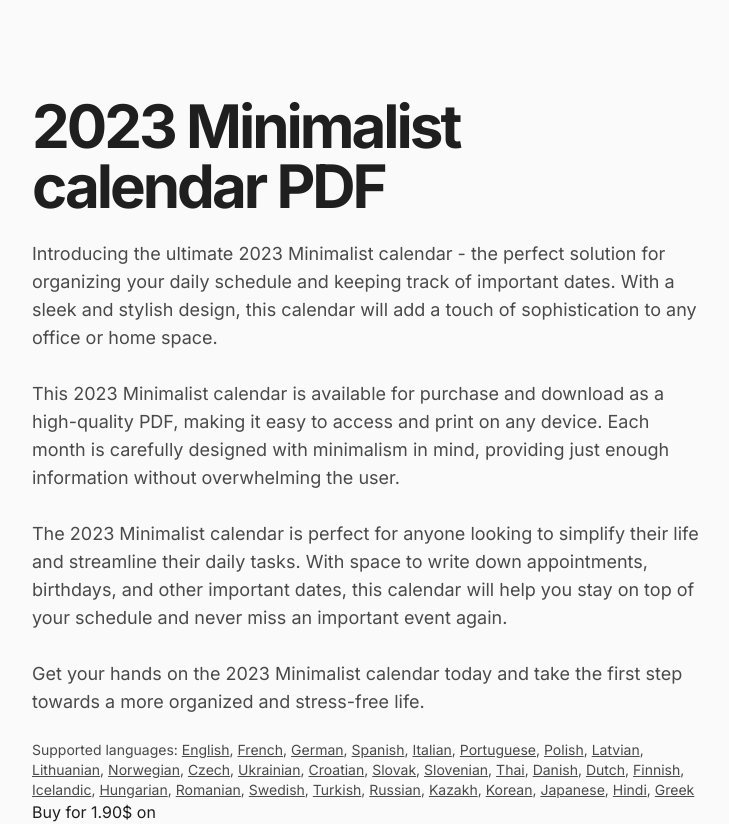
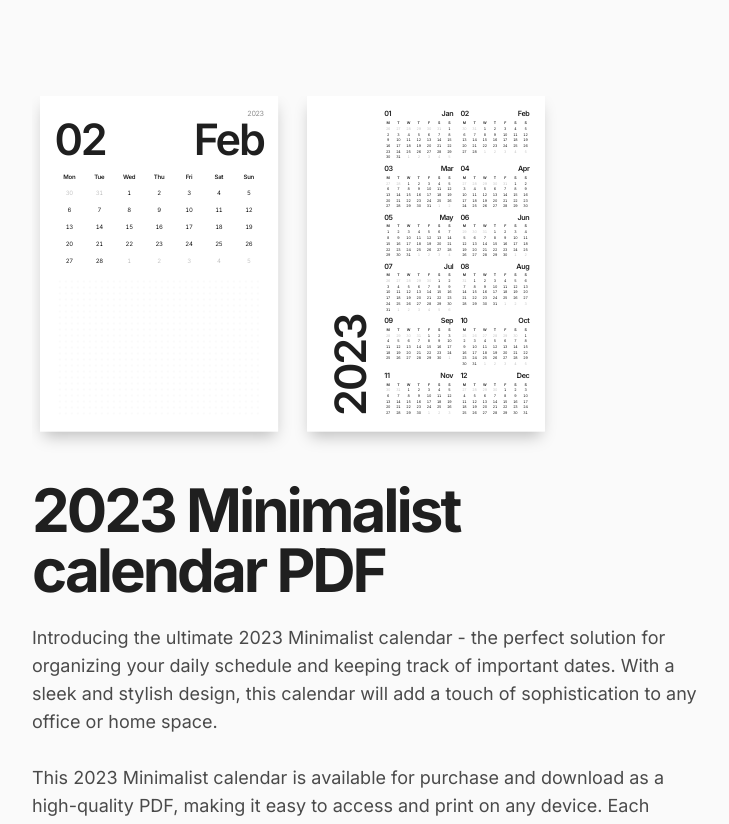
Before and after one commit to BartoszJarocki/minimal, a Next.js app in the folder apps/frontend/: page /calendars/preview/2023/minimalist in a window 1280 px wide. Shown: the top 824 px of the page, without its empty margins (104-833 px from the left). Built offline with nearby package versions, Linux system fonts and the light colour scheme; a web font is replaced by a local one.

Commit message:
Added img preview

```diff
--- a/apps/frontend/src/pages/calendars/preview/[year]/[theme]/index.tsx
+++ b/apps/frontend/src/pages/calendars/preview/[year]/[theme]/index.tsx
@@ -8,6 +8,10 @@ import React from "react";
 import Balancer from "react-wrap-balancer";
 import { BuyButton } from "../../../../../components/BuyButton";
 import { SupportedLocales } from "../../../../../components/calendar/Calendar";
+import {
+  SimpleMilimalistYearCalendar,
+  SimpleMinimalistMonthCalendar,
+} from "../../../../../components/calendar/themes/SimpleMinimalist";
 import { Container } from "../../../../../components/Container";
 import { Footer } from "../../../../../components/Footer";
 import { H1 } from "../../../../../components/H1";
@@ -19,10 +23,11 @@ import { Theme, ThemeNameLookup } from "../../../../print";
 interface Props {
   theme: Theme;
   year: number;
+  locale: string;
 }
 
-export default function Preview({ theme, year }: Props) {
-  const date = DateTime.now().set({ year });
+export default function Preview({ theme, year, locale }: Props) {
+  const date = DateTime.now().set({ year }).setLocale(locale);
   const url = `https://useminimal.com/calendars/preview/${year}/${theme}`;
   const title = `${date.toFormat("yyyy")} ${
     ThemeNameLookup[theme]
@@ -57,6 +62,28 @@ export default function Preview({ theme, year }: Props) {
       <Container>
         <main className="pb-24">
           <section className="max-w-2xl space-y-6">
+            <div className="overflow-x-auto px-2">
+              <div className="flex h-[360px] gap-x-12">
+                <div className="inset-0 top-0 right-0 flex h-full origin-top-left scale-[30%] gap-x-24">
+                  <div className="paper-a4-portrait bg-white shadow-2xl">
+                    <SimpleMinimalistMonthCalendar
+                      date={date}
+                      variant="portrait"
+                      size="a4"
+                    />
+                  </div>
+
+                  <div className="paper-a4-portrait bg-white shadow-2xl">
+                    <SimpleMilimalistYearCalendar
+                      date={date}
+                      variant="portrait"
+                      size="a4"
+                    />
+                  </div>
+                </div>
+              </div>
+            </div>
+
             <H1>
               <Balancer>{title}</Balancer>
             </H1>
@@ -100,6 +127,11 @@ export default function Preview({ theme, year }: Props) {
                   {locale.englishName}
                 </Link>
               )).reduce(joinComponents, [])}
+            </P>
+
+            <P className="text-sm">
+              Download format: Zipped set of PDFs (A4 and A5 sizes in both
+              portrait and landscape orientations)
             </P>
 
             <BuyButton />
@@ -148,6 +180,7 @@ export const getServerSideProps: GetServerSideProps<Props> = async (
   return {
     props: {
       ...parseQueryParams(context.query),
+      locale: context.locale || "en-US",
     },
   };
 };
--- a/apps/frontend/src/pages/calendars/preview/[year]/index.tsx
+++ b/apps/frontend/src/pages/calendars/preview/[year]/index.tsx
@@ -5,6 +5,10 @@ import Link from "next/link";
 import { ParsedUrlQuery } from "querystring";
 import React from "react";
 import { SupportedLocales } from "../../../../components/calendar/Calendar";
+import {
+  SimpleMinimalistMonthCalendar,
+  SimpleMilimalistYearCalendar,
+} from "../../../../components/calendar/themes/SimpleMinimalist";
 import { Container } from "../../../../components/Container";
 import { Footer } from "../../../../components/Footer";
 import { H1 } from "../../../../components/H1";
@@ -87,7 +91,7 @@ export default function Preview({ year }: Props) {
 export const getServerSideProps: GetServerSideProps<Props> = async (
   context
 ) => {
-  context.res.setHeader('Cache-Control', SSR_CACHE_CONFIG);
+  context.res.setHeader("Cache-Control", SSR_CACHE_CONFIG);
 
   return {
     props: {
--- a/apps/frontend/src/pages/index.tsx
+++ b/apps/frontend/src/pages/index.tsx
@@ -19,6 +19,7 @@ import { H2 } from "../components/H2";
 import { InlineButton } from "../components/InlineButton";
 import { H1 } from "../components/H1";
 import { BuyButton } from "../components/BuyButton";
+import Link from "next/link";
 
 Settings.defaultLocale = "en-US";
 
@@ -70,7 +71,14 @@ export default function Landing() {
 
             <section className="max-w-3xl py-12 md:py-24">
               <div className="space-y-4">
-                <H2>Minimal</H2>
+                <H2>
+                  <Link
+                    href={`/calendars/preview/${date.year}/minimalist`}
+                    className="underline"
+                  >
+                    Minimalist
+                  </Link>
+                </H2>
                 <P>
                   Yearly and monthly, self print ready minimalist calendar
                   available in A4 and A5 formats in both portrait and landscape.
```
